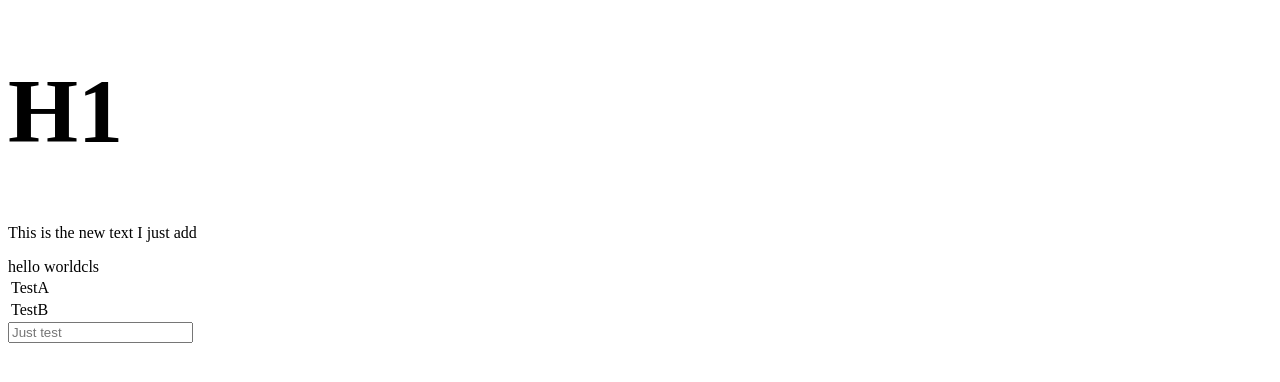
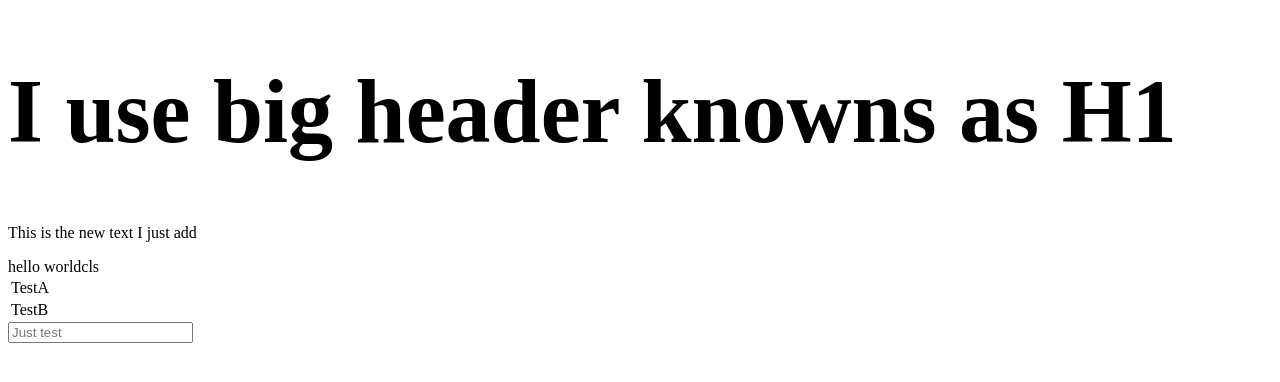
Before and after one commit to Piseth888/test, a plain HTML site: page index.html in a window 1280 px wide. Drawn offline with nearby package versions, Linux system fonts and the light colour scheme.

Commit message:
I use big header knowns H1

```diff
--- a/index.html
+++ b/index.html
@@ -6,7 +6,7 @@
 
     </head>
     <body>
-        <h1>H1</h1>
+        <h1>I use big header knowns as H1</h1>
         <p>This is the new text I just add</p>
         <div>hello worldcls</div>
         <table>
@@ -15,7 +15,7 @@
             </tr>
             <tr>
                 <td>TestB</td>
-                </tr>
+            </tr>
         </table>
         <input type="text" class="bbkk" placeholder="Just test">
     </body>
```
